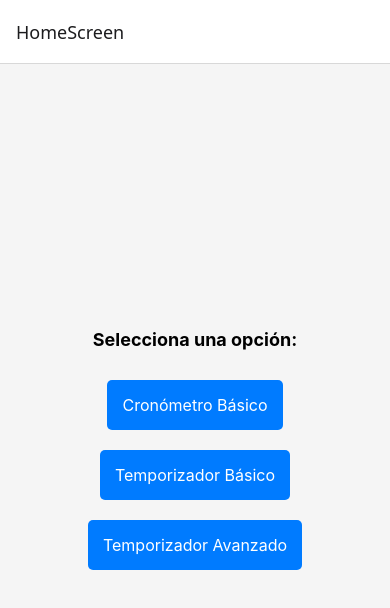
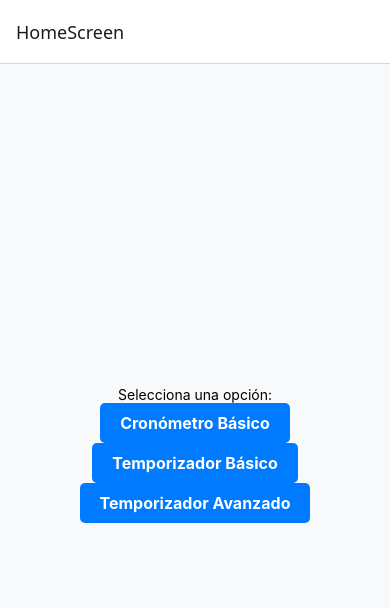
Before and after one commit to erick271997/CardioFlash, a React Native app: screen /HomeScreen in a window 390 px wide. Shown: the top 608 px of the page. Built offline with nearby package versions, Linux system fonts and the light colour scheme.

Commit message:
funcionalidda 40%

```diff
--- a/Componets/BasicTimer.js
+++ b/Componets/BasicTimer.js
@@ -1,6 +1,6 @@
-import React, { useState } from "react";
+import React, { useState, useEffect } from "react";
 import { View, Text, TextInput, TouchableOpacity } from "react-native";
-import styles from "../styles/styles"; // Importar estilos
+import { styles } from "../styles/styles"; // Importar estilos
 
 const BasicTimer = () => {
   const [hours, setHours] = useState("00");
@@ -19,8 +19,22 @@ const BasicTimer = () => {
     }
   };
 
+  // Detener el temporizador
+  const stopTimer = () => {
+    setRunning(false);
+  };
+
+  // Reiniciar el temporizador
+  const resetTimer = () => {
+    setRunning(false);
+    setTimeLeft(null);
+    setHours("00");
+    setMinutes("00");
+    setSeconds("00");
+  };
+
   // Contar el tiempo
-  React.useEffect(() => {
+  useEffect(() => {
     if (timeLeft === 0) {
       setRunning(false);
     } else if (running && timeLeft !== null) {
@@ -41,48 +55,62 @@ const BasicTimer = () => {
     <View style={styles.container}>
       <Text style={styles.title}>Temporizador Básico</Text>
 
-      {/* Encabezado Hr Min Sec */}
-      <View style={styles.labelContainer}>
-        <Text style={styles.label}>Hr</Text>
-        <Text style={styles.label}>Min</Text>
-        <Text style={styles.label}>Sec</Text>
-      </View>
-
-      {/* Campos de entrada */}
-      {!running ? (
-        <View style={styles.inputContainer}>
+      {/* Contenedor en fila para etiquetas y entradas */}
+      <View style={styles.row}>
+        <View style={styles.column}>
+          <Text style={styles.label}>Hr</Text>
           <TextInput
             style={styles.input}
             keyboardType="numeric"
             maxLength={2}
             value={hours}
             onChangeText={setHours}
+            editable={!running}
           />
+        </View>
+        <View style={styles.column}>
+          <Text style={styles.label}>Min</Text>
           <TextInput
             style={styles.input}
             keyboardType="numeric"
             maxLength={2}
             value={minutes}
             onChangeText={setMinutes}
+            editable={!running}
           />
+        </View>
+        <View style={styles.column}>
+          <Text style={styles.label}>Sec</Text>
           <TextInput
             style={styles.input}
             keyboardType="numeric"
             maxLength={2}
             value={seconds}
             onChangeText={setSeconds}
+            editable={!running}
           />
         </View>
-      ) : (
-        <Text style={styles.timerText}>{formatTime()}</Text>
-      )}
+      </View>
 
-      {/* Botón de inicio */}
-      {!running && (
-        <TouchableOpacity style={styles.button} onPress={startTimer}>
-          <Text style={styles.buttonText}>Iniciar</Text>
+      {/* Mostrar tiempo en cuenta regresiva si está corriendo */}
+      {running && <Text style={styles.timerText}>{formatTime()}</Text>}
+
+      {/* Botones */}
+      <View style={styles.buttonContainer}>
+        {!running ? (
+          <TouchableOpacity style={styles.button} onPress={startTimer}>
+            <Text style={styles.buttonText}>Iniciar</Text>
+          </TouchableOpacity>
+        ) : (
+          <TouchableOpacity style={styles.button} onPress={stopTimer}>
+            <Text style={styles.buttonText}>Detener</Text>
+          </TouchableOpacity>
+        )}
+
+        <TouchableOpacity style={styles.button} onPress={resetTimer}>
+          <Text style={styles.buttonText}>Reiniciar</Text>
         </TouchableOpacity>
-      )}
+      </View>
     </View>
   );
 };
--- a/styles/styles.js
+++ b/styles/styles.js
@@ -5,22 +5,56 @@ export const styles = StyleSheet.create({
     flex: 1,
     justifyContent: "center",
     alignItems: "center",
-    backgroundColor: "#f5f5f5",
+    backgroundColor: "#f8f9fa",
   },
-  labelText: {
-    fontSize: 18,
+  title: {
+    fontSize: 24,
     fontWeight: "bold",
     marginBottom: 20,
   },
+  row: {
+    flexDirection: "row",
+    alignItems: "center",
+    justifyContent: "center",
+  },
+  column: {
+    alignItems: "center",
+    marginHorizontal: 10,
+  },
+  label: {
+    fontSize: 16,
+    fontWeight: "bold",
+    marginBottom: 5,
+  },
+  input: {
+    width: 50,
+    height: 50,
+    textAlign: "center",
+    fontSize: 20,
+    borderWidth: 1,
+    borderColor: "#000",
+    borderRadius: 5,
+    backgroundColor: "#fff",
+  },
+  timerText: {
+    fontSize: 40,
+    fontWeight: "bold",
+    marginVertical: 20,
+  },
+  buttonContainer: {
+    flexDirection: "row",
+    marginTop: 20,
+  },
   button: {
     backgroundColor: "#007bff",
-    padding: 15,
-    marginVertical: 10,
+    paddingVertical: 10,
+    paddingHorizontal: 20,
     borderRadius: 5,
+    marginHorizontal: 10,
   },
   buttonText: {
     color: "#fff",
     fontSize: 16,
-    textAlign: "center",
+    fontWeight: "bold",
   },
 });
```
